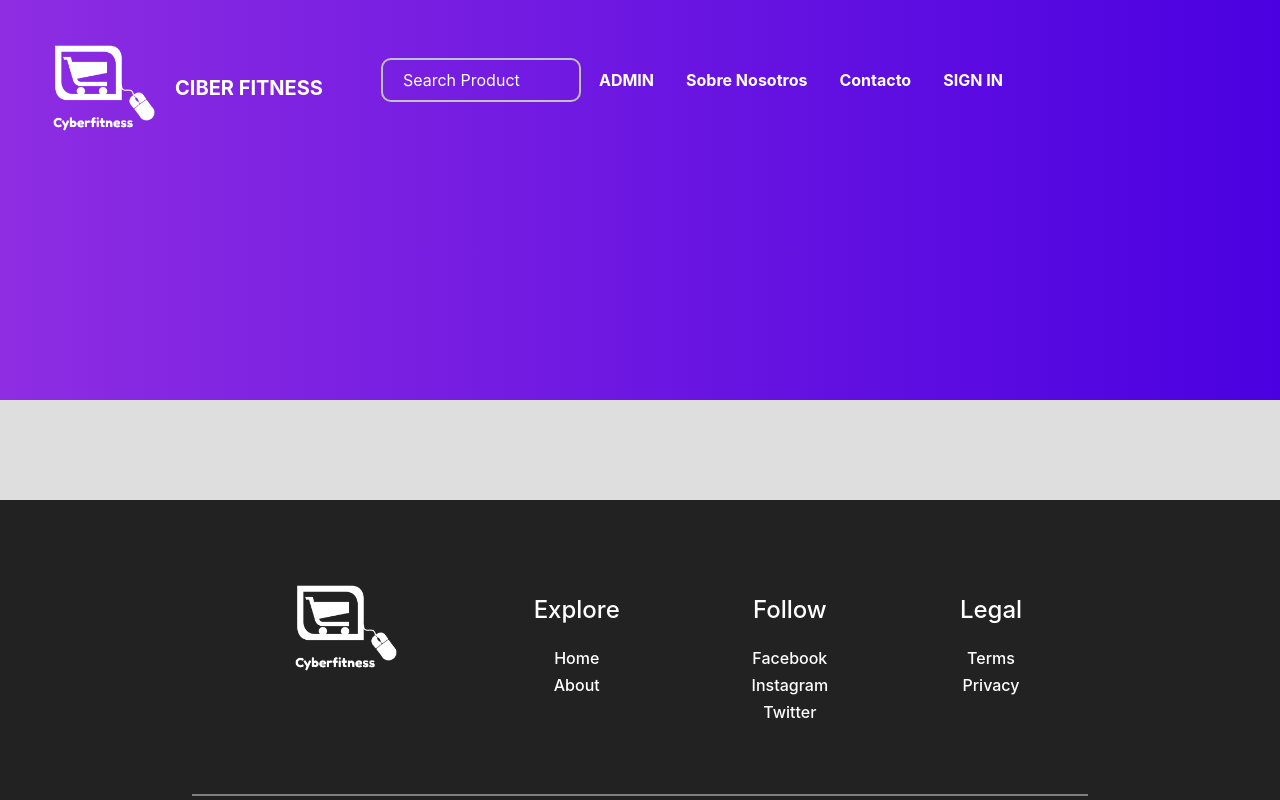
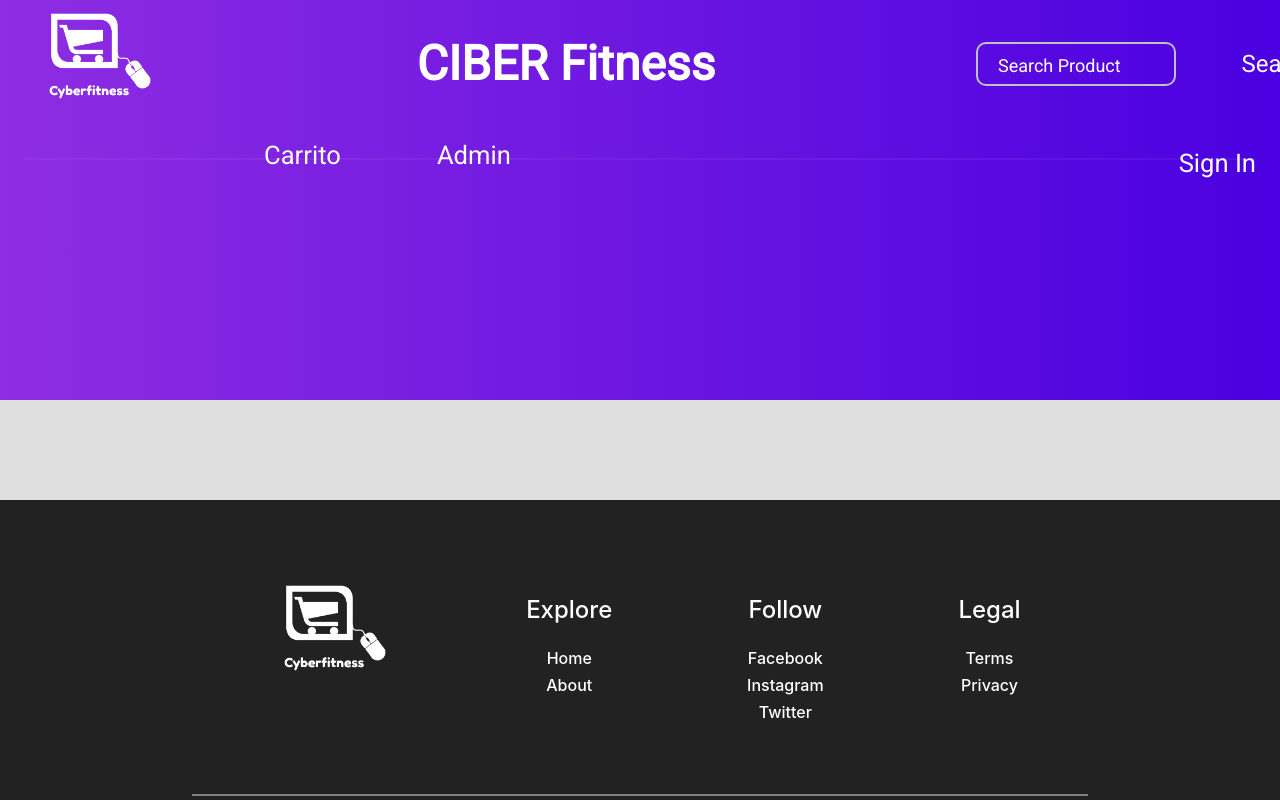
Before and after one commit to BryanCPineda/Ecommerce-ft05-Group3, a React (Create React App) app in the folder client/: page /user in a window 1280 px wide. Shown: the top 800 px of the page. Built offline with nearby package versions, Linux system fonts and the light colour scheme.

Commit message:
cambios en la navbar

```diff
--- a/client/src/components/NavbarGeneral.css
+++ b/client/src/components/NavbarGeneral.css
@@ -1,66 +1,134 @@
+*,
+*::before,
+*::after{
+    margin: 0;
+    padding: 0;
+    box-sizing: border-box;
+}
+
+.fontuse{
+    font-family: 'Roboto', sans-serif;
+    font-size: 5px;
+}
+
+header{
+    width: 100%;
+    position: fixed;
+    top: 0;
+    left: 0;
+    transition: background-color .5s ease;
+    z-index: 1000;
+}
+
+.image-brand{
+    /* width: 25px; */
+    margin-left: 10px;
+    padding-left: 10px;
+}
+
+.container{
+    width: 100%;
+    max-width: 120rem;
+    margin: 0 auto;
+    padding: 0 1.5rem;
+}
+
+.nav{
+    width: 100%;
+    height: 10rem;
+    display: flex;
+    align-items: center;
+    justify-content: space-between;
+    border-bottom: 2px solid rgba(255,255,255,.05);
+    transition: height .5s ease;
+}
+
+.nav a{
+    text-decoration: none;
+    color: #fff;
+    font-size: 1.6rem;
+}
+
+.nav .logo{
+    font-size: 3rem;
+    font-weight: bold;
+    color: #fff;
+    margin-right: 2rem;
+}
+
+.nav .searchbar{
+    font-size: 1.5rem;
+    font-weight: bold;
+}
+
+.nav-list{
+    list-style: none;
+    display: flex;
+    margin-right: auto;
+    margin-left: 12rem;
+}
+
+.nav-link{
+    margin: 0 2rem;
+    position: relative;
+}
+
+.nav-link::after{
+    content: '';
+    width: 100%;
+    height: 2px;
+    background-color: #fff;
+    position: absolute;
+    left: 0;
+    bottom: -3px;
+    transform: scaleX(0);
+    transform-origin: left;
+    transition: transform .5s ease;
+}
+
+.nav-link:hover::after{
+    transform: scaleX(1);
+}
+
+#nav-cta{
+    display: inline-block;
+    background-color: #fff;
+    color: #313131;
+    padding: 1rem 2rem;
+    border-radius: 2rem;
+    transition: background-color .5s ease;
+}
+
+#nav-cta:hover{
+    background-color: #d3d3d3;
+}
 
 
-.navbar {
-    transition: all 0.4s;
+/*Apply styles after scroll*/
+.scrolling-active{
+    background-color: rgba(101, 18, 153, 0.753);
+    box-shadow: 0 3px 1rem rgba(0,0,0,.1);
 }
 
-.navbar .nav-link {
+.scrolling-active .nav{
+    height: 7.6rem;
+}
+
+.scrolling-active .nav a{
     color: #fff;
 }
 
-.navbar .nav-link:hover,
-.navbar .nav-link:focus {
-    color: #fff;
-    text-decoration: none;
+.scrolling-active #nav-cta{
+    background-color: #fff;
+    color: #720081;
 }
 
-.navbar .navbar-brand {
-    color: #fff;
+.scrolling-active #nav-cta:hover{
+    background-color: #fff;
 }
 
-
-/* Change navbar styling on scroll */
-.navbar.active {
-    background: #fff;
-    box-shadow: 1px 2px 10px rgba(0, 0, 0, 0.1);
+.scrolling-active .nav-link::after{
+    background-color: #fff;
 }
 
-.navbar.active .nav-link {
-    color: #f2f2f2f2;
-}
-
-.navbar.active .nav-link:hover,
-.navbar.active .nav-link:focus {
-    color: rgb(161, 7, 167);
-    text-decoration: none;
-}
-
-.navbar.active .navbar-brand {
-    color: #555;
-}
-
-
-ul{
-
-    display: flex;
-    flex-direction: row;
-    align-items: baseline;
-    list-style-type: none;
-}
-
-
-li {
-    flex-grow: 4;
-    text-decoration: none;
-}
-
-/* Change navbar styling on small viewports */
-@media (max-width: 991.98px) {
-    .navbar {
-        background: #fff;
-    }
-
-    .navbar .navbar-brand, .navbar .nav-link {
-        color: #555;
-    }
-}
+/*Apply styles after scroll end*/
--- a/client/src/components/NavbarGeneral.jsx
+++ b/client/src/components/NavbarGeneral.jsx
@@ -4,34 +4,91 @@ import './NavbarGeneral.css'
 import SearchBar from './SearchBar/SearchBar'
 
 function NavbarGeneral() {
+
+	window.addEventListener('scroll', function () {
+		let header = document.querySelector('header');
+		let windowPosition = window.scrollY > 0;
+		header.classList.toggle('scrolling-active', windowPosition);
+	})
+
 	return (
-
-		<header class="header">
-		<nav class="navbar navbar-expand-lg fixed-top py-3">
-			<Link to="/user/catalogo">
-			<div className="mt-3 brand">
-				<img className="image-brand" src={"/images/brand4.png"} alt="logo"></img>
-			</div>
-			</Link>
-			<div class="container" ><a href="#" class="navbar-brand text-uppercase font-weight-bold">Ciber Fitness</a>
-				<button type="button" data-toggle="collapse" data-target="#navbarSupportedContent" aria-controls="navbarSupportedContent" aria-expanded="false" aria-label="Toggle navigation" class="navbar-toggler navbar-toggler-right"><i class="fa fa-bars"></i></button>
-
-				<div id="navbarSupportedContent" class="collapse navbar-collapse" >
-					<ul class="navbar-nav ml-auto" className='searchbar'>
-						<li class="nav-item"><SearchBar /></li>
-						<li class="nav-item active"><Link to ="/admin"class="nav-link text-uppercase font-weight-bold">Admin </Link></li>
-						<li class="nav-item"><a href="#" class="nav-link font-weight-bold">Sobre Nosotros</a></li>
-						<li class="nav-item"><a href="#" class="nav-link font-weight-bold">Contacto</a></li>
-						<li class="nav-item"></li>
-						<li class="nav-item"><Link to ="/SignIn"class="nav-link text-uppercase font-weight-bold">Sign In </Link></li>
-					</ul>
+		<div>
+			<head>
+    {/* <meta charset="UTF-8">
+    <meta name="viewport"
+          content="width=device-width, user-scalable=no, initial-scale=1.0, maximum-scale=1.0, minimum-scale=1.0">
+    <meta http-equiv="X-UA-Compatible" content="ie=edge">
+    <title>Document</title>
+    <link rel="stylesheet" href="styles.css"> */}
+</head>
+<body className='fontuse'>
+    <header>
+        <div class="container">
+            <nav class="nav">
+				<Link to="/user/catalogo">
+				<div class="logo" >
+					<img class='image-brand' src={"/images/brand4.png"} alt="logo"></img>
 				</div>
-			</div>
-		</nav>
-		</header>
-
+				</Link>
+                <div class="logo">CIBER Fitness</div>
+				<div class='searchbar'><SearchBar /></div>
+                <ul class="nav-list">
+					<li>
+						<Link to ="/user/carrito"class="nav-link">Carrito</Link>
+                    </li>
+					<li>
+						<Link to ="/admin"class="nav-link">Admin</Link>
+                    </li>
+                </ul>
+				<Link to ="/SignIn" class="nav-cta"> Sign In </Link>
+                {/* <a href="#" id="nav-cta">Login</a> */}
+            </nav>
+        </div>
+    </header>
+</body>
+		</div>
 
 	)
 }
 
 export default NavbarGeneral
+
+
+
+// import React from 'react'
+// import {Link} from 'react-router-dom'
+// import './NavbarGeneral.css'
+// import SearchBar from './SearchBar/SearchBar'
+
+// function NavbarGeneral() {
+// 	return (
+
+// 		<header class="header">
+// 		<nav class="navbar navbar-expand-lg fixed-top py-3">
+// 			<Link to="/user/catalogo">
+// 			<div className="mt-3 brand">
+// 				<img className="image-brand" src={"/images/brand4.png"} alt="logo"></img>
+// 			</div>
+// 			</Link>
+// 			<div class="container" ><a href="#" class="navbar-brand text-uppercase font-weight-bold">Ciber Fitness</a>
+// 				<button type="button" data-toggle="collapse" data-target="#navbarSupportedContent" aria-controls="navbarSupportedContent" aria-expanded="false" aria-label="Toggle navigation" class="navbar-toggler navbar-toggler-right"><i class="fa fa-bars"></i></button>
+
+// 				<div id="navbarSupportedContent" class="collapse navbar-collapse" >
+// 					<ul class="navbar-nav ml-auto" className='searchbar'>
+// 						<li class="nav-item"><SearchBar /></li>
+// 						<li class="nav-item active"><Link to ="/admin"class="nav-link text-uppercase font-weight-bold">Admin </Link></li>
+// 						<li class="nav-item"><a href="#" class="nav-link font-weight-bold">Sobre Nosotros</a></li>
+// 						<li class="nav-item"><a href="#" class="nav-link font-weight-bold">Contacto</a></li>
+// 						<li class="nav-item"></li>
+// 						<li class="nav-item"><Link to ="/SignIn"class="nav-link text-uppercase font-weight-bold">Sign In </Link></li>
+// 					</ul>
+// 				</div>
+// 			</div>
+// 		</nav>
+// 		</header>
+
+
+// 	)
+// }
+
+// export default NavbarGeneral
--- a/client/src/components/SearchBar/SearchBar.css
+++ b/client/src/components/SearchBar/SearchBar.css
@@ -36,6 +36,7 @@
 
 ::-webkit-input-placeholder {
     color:    white;
+    font-size: 75%;
 }
 
 .brand {
--- a/client/src/components/SearchBar/SearchBar.jsx
+++ b/client/src/components/SearchBar/SearchBar.jsx
@@ -44,7 +44,7 @@ function SearchBar(props) {
             onChange={handleChange}
           ></input>
           </td>
-          {/* <td>
+          <td>
           <button
             className="button"
             type="submit"
@@ -53,7 +53,7 @@ function SearchBar(props) {
           >
             Search
           </button>
-          </td> */}
+          </td>
           </tr>
         </td>
       </div>
```
